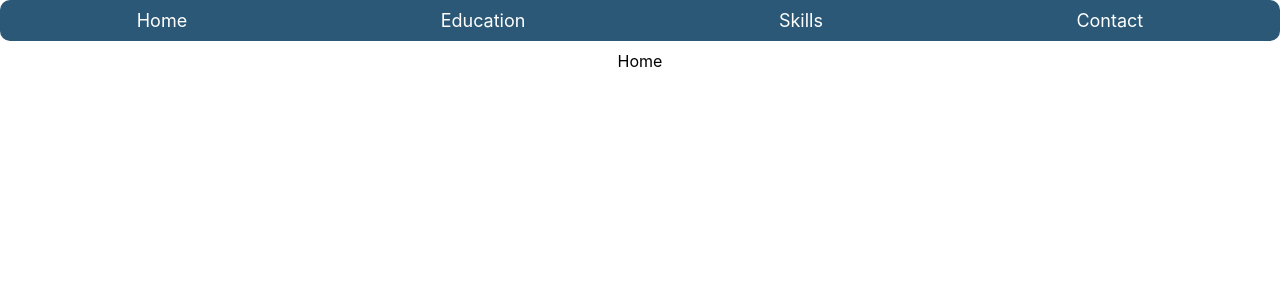
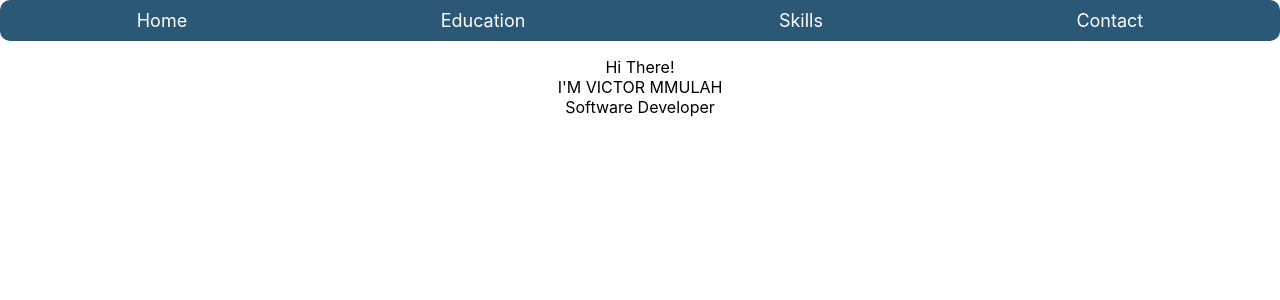
Before and after one commit to mmulahvictor/myPortfolio, a React (Create React App) app: page / in a window 1280 px wide. Shown: the top 300 px of the page. Built offline with nearby package versions, Linux system fonts and the light colour scheme.

Commit message:
minor changes

```diff
--- a/src/components/Home.js
+++ b/src/components/Home.js
@@ -1,9 +1,16 @@
-import React from 'react'
+import React from 'react';
+import './Style.css'
 
-function Home() {
+function Home () {
   return (
-    <div>Home</div>
-  )
+    <div>
+      <p className='about-me'>
+        Hi There! <br />
+        I'M VICTOR MMULAH <br />
+        Software Developer
+      </p>
+    </div>
+  );
 }
 
-export default Home
+export default Home;
--- a/src/components/Style.css
+++ b/src/components/Style.css
@@ -12,6 +12,8 @@
     justify-content: space-around;
     align-items: center;
     color: white;
+    position: sticky;
+    top: 0;
 }
 
 .link {
@@ -19,3 +21,9 @@
     text-decoration: none;
     font-size: large;
 }
+
+/* Home */
+
+.about-me{
+
+}
```
